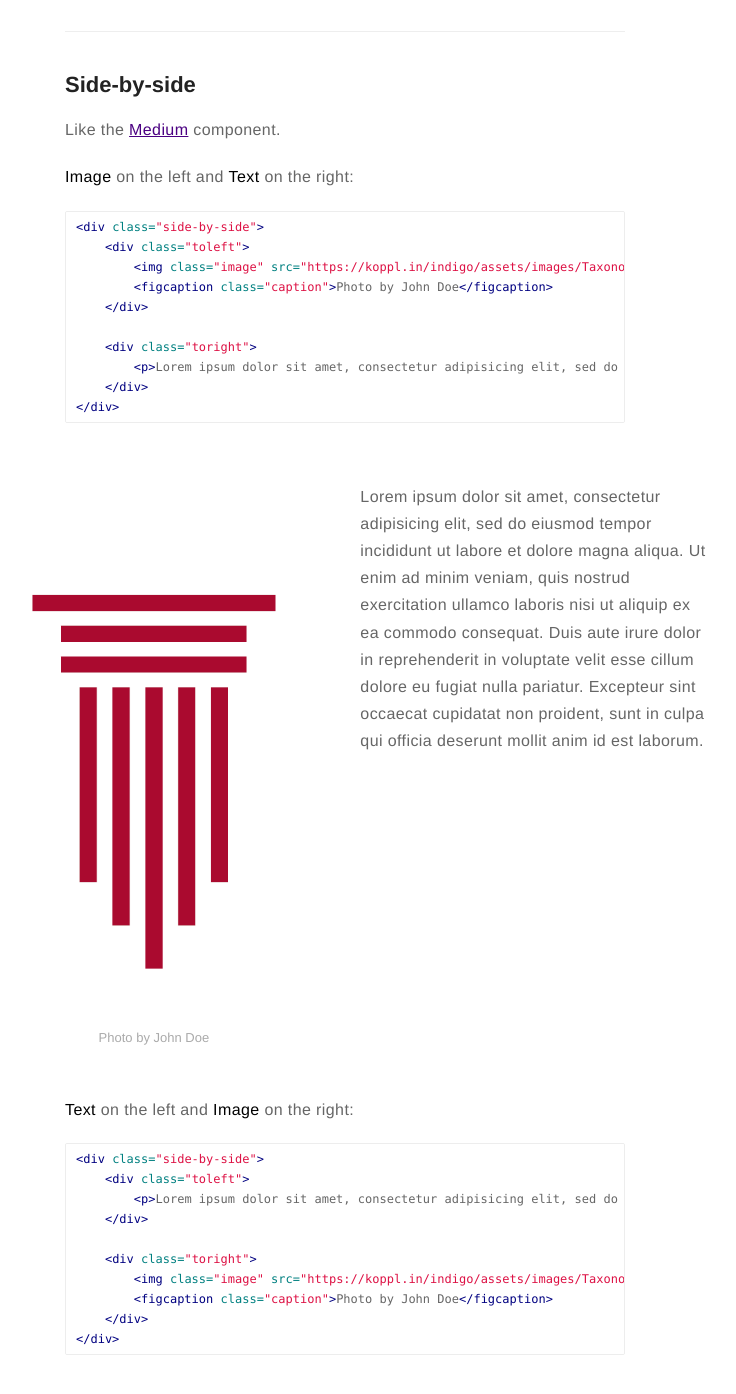
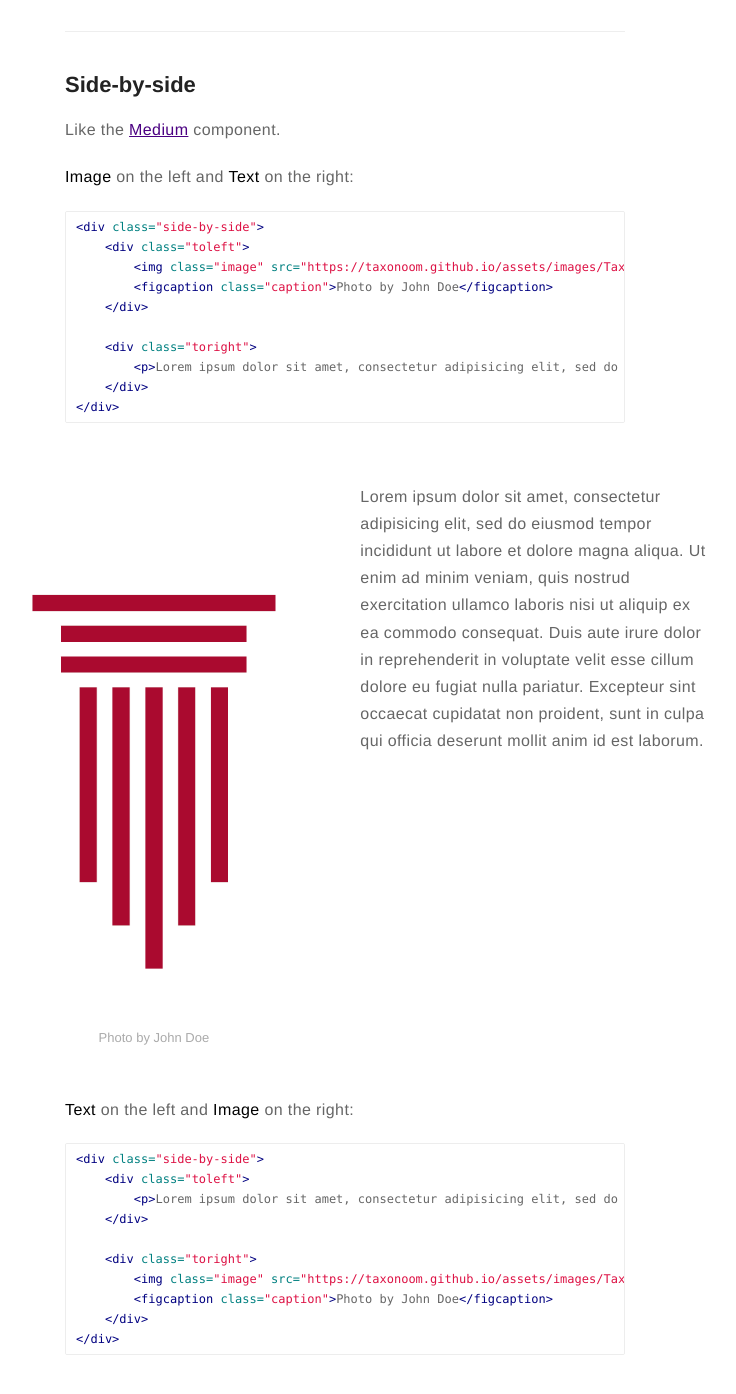
Before and after one commit to taxonoom/taxonoom.github.io, a Jekyll site: the page built from _posts/2015-02-24-markdown-extra-components.markdown, in a window 1280 px wide and 1400 px high, scrolled down 1068 px. Shown: the top 1394 px of the window, without its empty margins (295-1031 px from the left). Built offline with Jekyll 4.4.1, drawn with Linux system fonts in a browser that asks for light colours; nearby versions of some CDN libraries; comment, search, counter and statistics services are not loaded; some of the changed lines change nothing that is shown.

Commit message:
update url

```diff
--- a/_config.yml
+++ b/_config.yml
@@ -16,8 +16,7 @@ resume: false
 resume-external: true
 resume-url: https://google.com/?q=my+resume
 
-url: https://koppl.in/indigo
-# your url: http://USERNAME.github.io
+url: https://taxonoom.github.io
 
 permalink: /:title/
 
```
